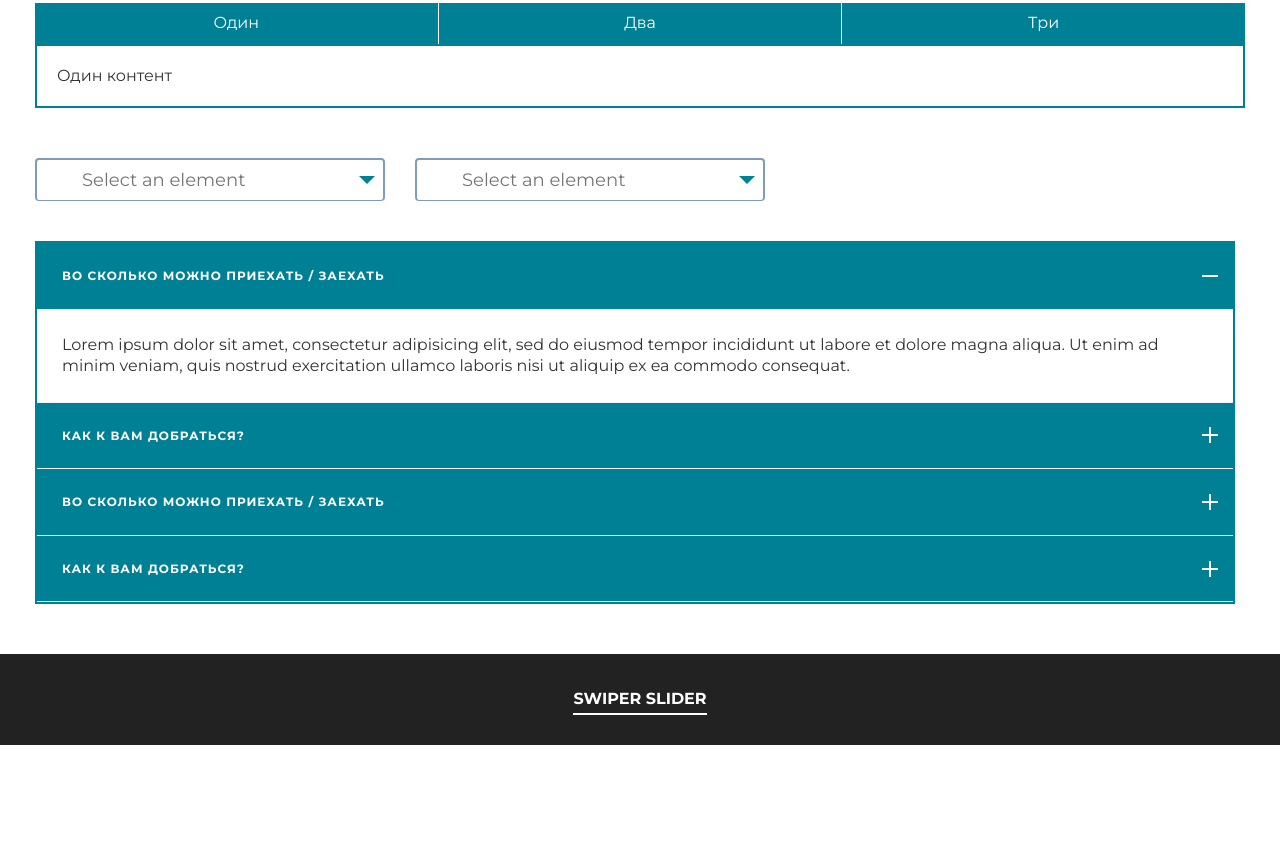
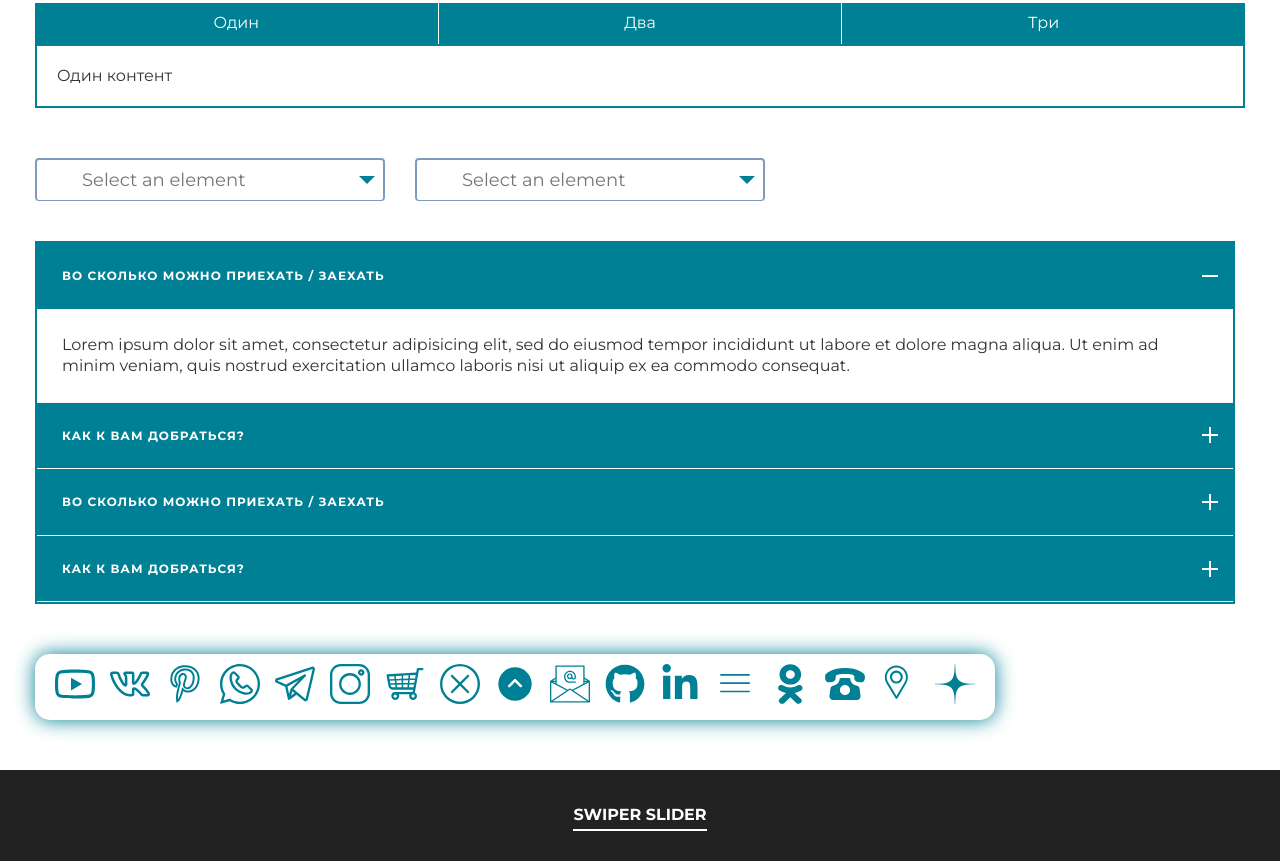
Before and after one commit to kubris/starter-vsCode, a plain HTML site: page index.html in a window 1280 px wide. Shown: the part 894-1755 px from the top of the page. Before the commit the page ends 1639 px from the top, so only its background shows below. Drawn offline with nearby package versions, Linux system fonts and the light colour scheme.

Commit message:
Add sprite.svg

```diff
--- /dev/null
+++ b/assets/scss/components/_sprite.scss
@@ -0,0 +1,32 @@
+/* ==== // sprite.svg ==== */
+  .social {
+	margin: 0 auto 50px;
+	padding: 10px 20px;
+	display: inline-flex;
+	justify-content: center;
+	flex-wrap: wrap;
+	gap: 15px;
+	list-style: none;
+	border-radius: 15px;
+	box-shadow: 0 0 20px #008095;
+  }
+  .social__link {
+	display: inline-block;
+  }
+  .social__icon {
+	width: 40px;
+	height: 40px;
+	fill: #008095;
+	transition: .2s;
+  }
+  .social__link:hover .social__icon {
+	fill: lime;
+  }
+  /* --- custom icon hover color --- */
+  .social__link:hover .social__icon.ytb{
+	fill: red;
+  }
+  .social__link:hover .social__icon.tlg{
+	fill: blue;
+  }
+/* ==== // end sprite.svg ==== */
--- a/assets/scss/components/_ui-kit.scss
+++ b/assets/scss/components/_ui-kit.scss
@@ -516,14 +516,8 @@ select {
 	}
 }
 /* ==== // custom switchbox ==== */
+
 /* ==== custom select ==== */
-.select {
-	&__block {
-		margin-bottom: 50px;
-		display: flex;
-		gap: 30px;
-	}
-}
 .drop {
 	display: flex;
 	gap: 30px;
--- a/assets/scss/style.scss
+++ b/assets/scss/style.scss
@@ -16,6 +16,7 @@
 @import "components/tabs";
 @import "components/accordion";
 @import "components/swiper";
+@import "components/sprite";
 
 
 @import "pages/header";
--- a/index.html
+++ b/index.html
@@ -8,6 +8,9 @@
 		<link rel="stylesheet" href="assets/css/style.min.css" />
 	</head>
 	<body>
+		<object type="image/svg+xml" data="sprite.svg">
+			Your browser does not support SVG
+		</object>
 		<div class="container">
 			<h1>Header H1</h1>
 			<h2>Header H2</h2>
@@ -219,6 +222,131 @@
 					</div>
 				</div>
 			</div>
+
+			<!-- Sprite -->
+			<ul class="social">
+				<li class="social__item">
+				  <a href="javascript:" class="social__link">
+					<svg class="social__icon ytb">
+					  <use xlink:href="sprite.svg#ytb"></use>
+					</svg>
+				  </a>
+				</li>
+				<li class="social__item">
+				  <a href="javascript:" class="social__link">
+					<svg class="social__icon">
+					  <use xlink:href="sprite.svg#vkt"></use>
+					</svg>
+				  </a>
+				</li>
+				<li class="social__item">
+				  <a href="javascript:" class="social__link">
+					<svg class="social__icon">
+					  <use xlink:href="sprite.svg#ptr"></use>
+					</svg>
+				  </a>
+				</li>
+				<li class="social__item">
+				  <a href="javascript:" class="social__link">
+					<svg class="social__icon">
+					  <use xlink:href="sprite.svg#whs"></use>
+					</svg>
+				  </a>
+				</li>
+				<li class="social__item">
+				  <a href="javascript:" class="social__link">
+					<svg class="social__icon tlg">
+					  <use xlink:href="sprite.svg#tlg"></use>
+					</svg>
+				  </a>
+				</li>
+				<li class="social__item">
+				  <a href="javascript:" class="social__link">
+					<svg class="social__icon">
+					  <use xlink:href="sprite.svg#ins"></use>
+					</svg>
+				  </a>
+				</li>
+				<li class="social__item">
+				  <a href="javascript:" class="social__link">
+					<svg class="social__icon">
+					  <use xlink:href="sprite.svg#cart"></use>
+					</svg>
+				  </a>
+				</li>
+				<li class="social__item">
+				  <a href="javascript:" class="social__link">
+					<svg class="social__icon">
+					  <use xlink:href="sprite.svg#close"></use>
+					</svg>
+				  </a>
+				</li>
+				<li class="social__item">
+				  <a href="javascript:" class="social__link">
+					<svg class="social__icon">
+					  <use xlink:href="sprite.svg#to-top"></use>
+					</svg>
+				  </a>
+				</li>
+				<li class="social__item">
+				  <a href="javascript:" class="social__link">
+					<svg class="social__icon">
+					  <use xlink:href="sprite.svg#mail"></use>
+					</svg>
+				  </a>
+				</li>
+				<li class="social__item">
+				  <a href="javascript:" class="social__link">
+					<svg class="social__icon">
+					  <use xlink:href="sprite.svg#github"></use>
+					</svg>
+				  </a>
+				</li>
+				<li class="social__item">
+				  <a href="javascript:" class="social__link">
+					<svg class="social__icon">
+					  <use xlink:href="sprite.svg#lin"></use>
+					</svg>
+				  </a>
+				</li>
+				<li class="social__item">
+				  <a href="javascript:" class="social__link">
+					<svg class="social__icon">
+					  <use xlink:href="sprite.svg#burger"></use>
+					</svg>
+				  </a>
+				</li>
+				<li class="social__item">
+				  <a href="javascript:" class="social__link">
+					<svg class="social__icon">
+					  <use xlink:href="sprite.svg#ok"></use>
+					</svg>
+				  </a>
+				</li>
+				<li class="social__item">
+				  <a href="javascript:" class="social__link">
+					<svg class="social__icon">
+					  <use xlink:href="sprite.svg#tel"></use>
+					</svg>
+				  </a>
+				</li>
+				<li class="social__item">
+				  <a href="javascript:" class="social__link">
+					<svg class="social__icon">
+					  <use xlink:href="sprite.svg#map"></use>
+					</svg>
+				  </a>
+				</li>
+				<li class="social__item">
+				  <a href="javascript:" class="social__link">
+					<svg class="social__icon">
+					  <use xlink:href="sprite.svg#zen"></use>
+					</svg>
+				  </a>
+				</li>
+			  </ul>
+			<!-- end Sprite -->
+
 		</div>
 
 		<footer class="footer">
```
Also changed, not shown: assets/css/style.css, assets/css/style.min.css, sprite.svg (added), 2 other files.
